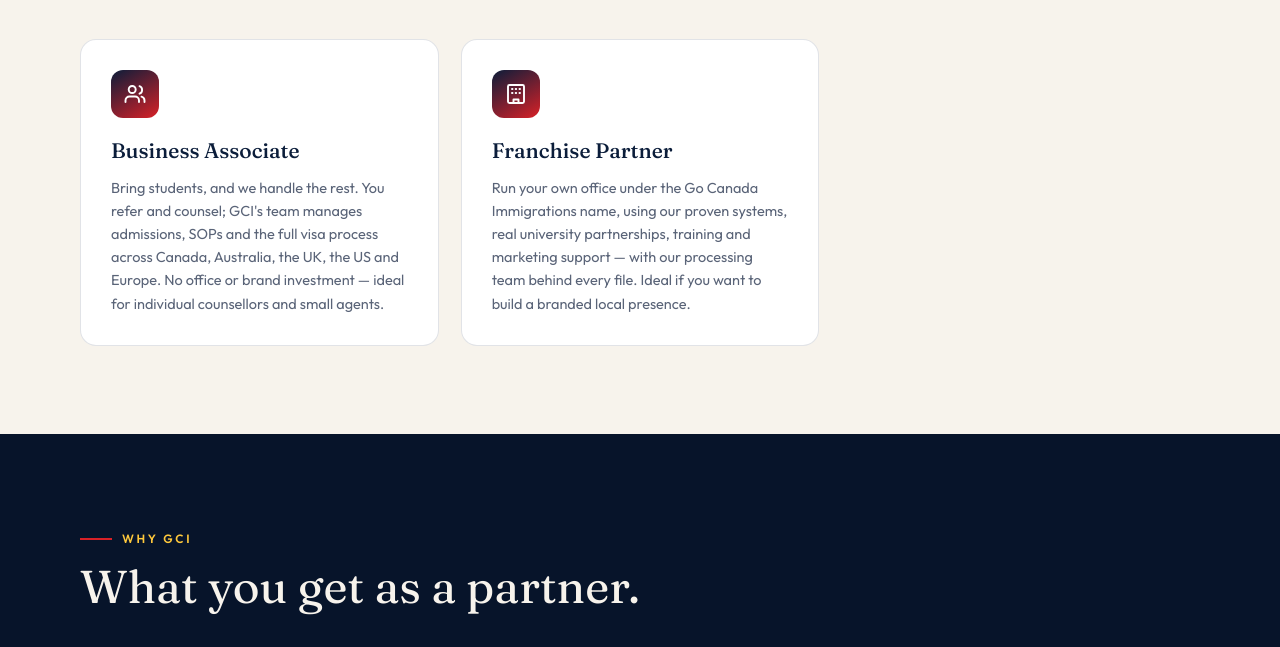
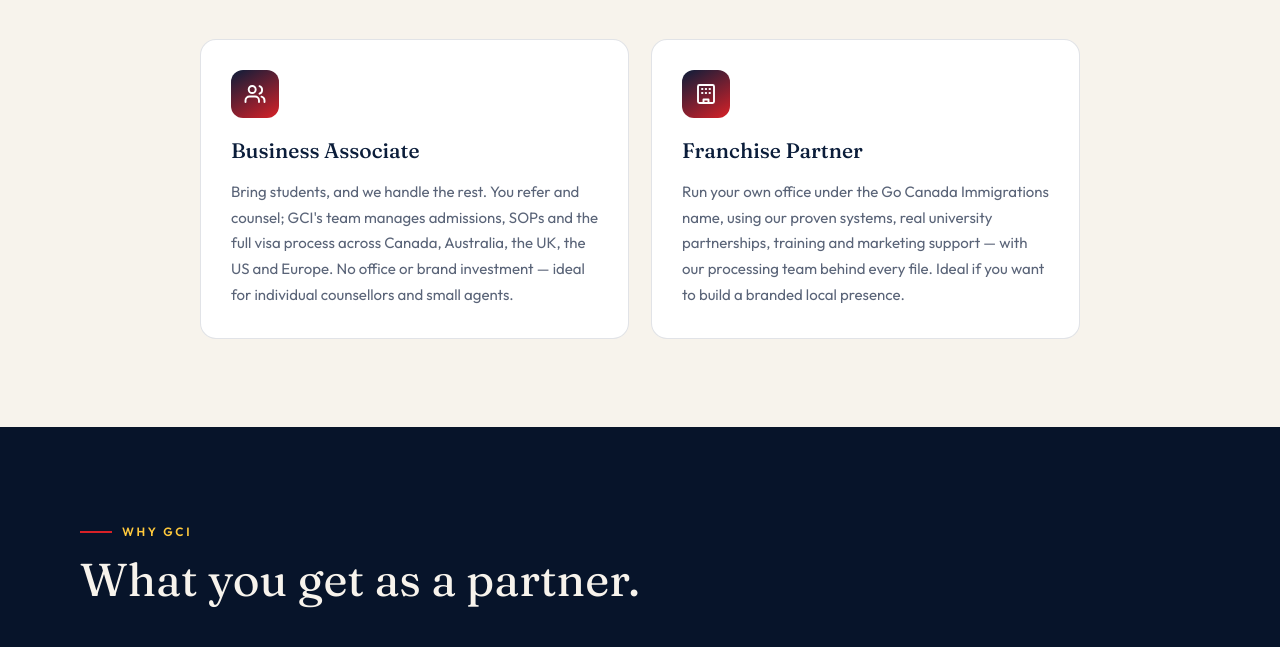
Before and after one commit to infogocanadaimmigrations-ai/gci-website, a plain HTML site: page partners.html in a window 1280 px wide. Shown: the part 718-1365 px from the top of the page. Drawn offline with Linux system fonts and the light colour scheme.

Commit message:
Add files via upload

```diff
--- a/cms.js
+++ b/cms.js
@@ -70,7 +70,7 @@
   if (!document.getElementById('gci-navfix')) {
     var fix = document.createElement('style');
     fix.id = 'gci-navfix';
-    fix.textContent = '.ic{display:flex!important;align-items:center!important;justify-content:center!important}.ic svg{width:24px;height:24px;display:block}@media(max-width:880px){#nav .links{display:flex!important}.svc-grid{grid-template-columns:1fr!important}.svc h4{font-size:22px;line-height:1.3}}';
+    fix.textContent = '.ic{display:flex!important;align-items:center!important;justify-content:center!important}.ic svg{width:24px;height:24px;display:block}.svc p{font-size:15px;line-height:1.72}.svc h4{margin-bottom:11px}@media(max-width:880px){#nav .links{display:flex!important}.svc-grid{grid-template-columns:1fr!important}.svc h4{font-size:22px;line-height:1.3}}';
     document.head.appendChild(fix);
   }
   if (!links.querySelector('.nav-menu-cta-li')) {
--- a/partners.html
+++ b/partners.html
@@ -202,7 +202,7 @@
 </div></section>
 <section class="block light"><div class="wrap">
 <div class="sec-head reveal"><span class="eyebrow"><span class="rule"></span>Two ways to partner</span><h2>Pick the model that fits you.</h2></div>
-<div class="svc-grid">
+<div class="svc-grid" style="grid-template-columns:repeat(2,1fr);max-width:880px;margin:0 auto">
 <div class="svc reveal"><div class="ic"><svg width="24" height="24" viewBox="0 0 24 24" fill="none" stroke="#fff" stroke-width="1.9" stroke-linecap="round" stroke-linejoin="round" style="display:block"><path d="M16 20v-1.5a4 4 0 0 0-4-4H6.5a4 4 0 0 0-4 4V20"/><circle cx="9.2" cy="7.5" r="3.5"/><path d="M21.5 20v-1.5a4 4 0 0 0-3-3.85M16.5 4.15a4 4 0 0 1 0 7.5"/></svg></div><h4>Business Associate</h4><p>Bring students, and we handle the rest. You refer and counsel; GCI's team manages admissions, SOPs and the full visa process across Canada, Australia, the UK, the US and Europe. No office or brand investment — ideal for individual counsellors and small agents.</p></div>
 <div class="svc reveal"><div class="ic"><svg width="24" height="24" viewBox="0 0 24 24" fill="none" stroke="#fff" stroke-width="1.9" stroke-linecap="round" stroke-linejoin="round" style="display:block"><rect x="4" y="3" width="16" height="18" rx="1.5"/><path d="M9.5 21v-3.5h5V21"/><path d="M8 7h.5M11.7 7h.5M15.5 7h.5M8 11h.5M11.7 11h.5M15.5 11h.5"/></svg></div><h4>Franchise Partner</h4><p>Run your own office under the Go Canada Immigrations name, using our proven systems, real university partnerships, training and marketing support — with our processing team behind every file. Ideal if you want to build a branded local presence.</p></div>
 </div>
```
